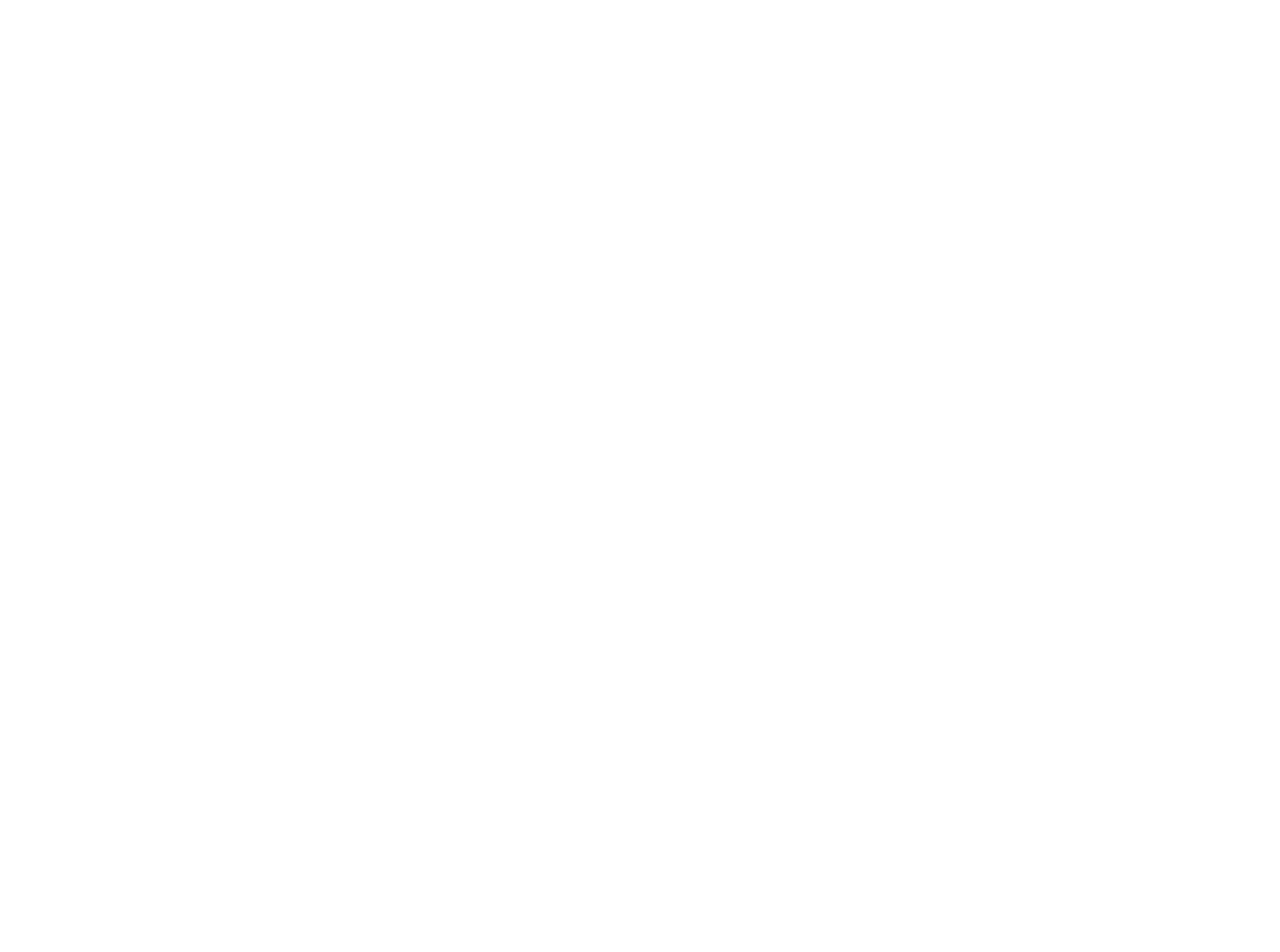
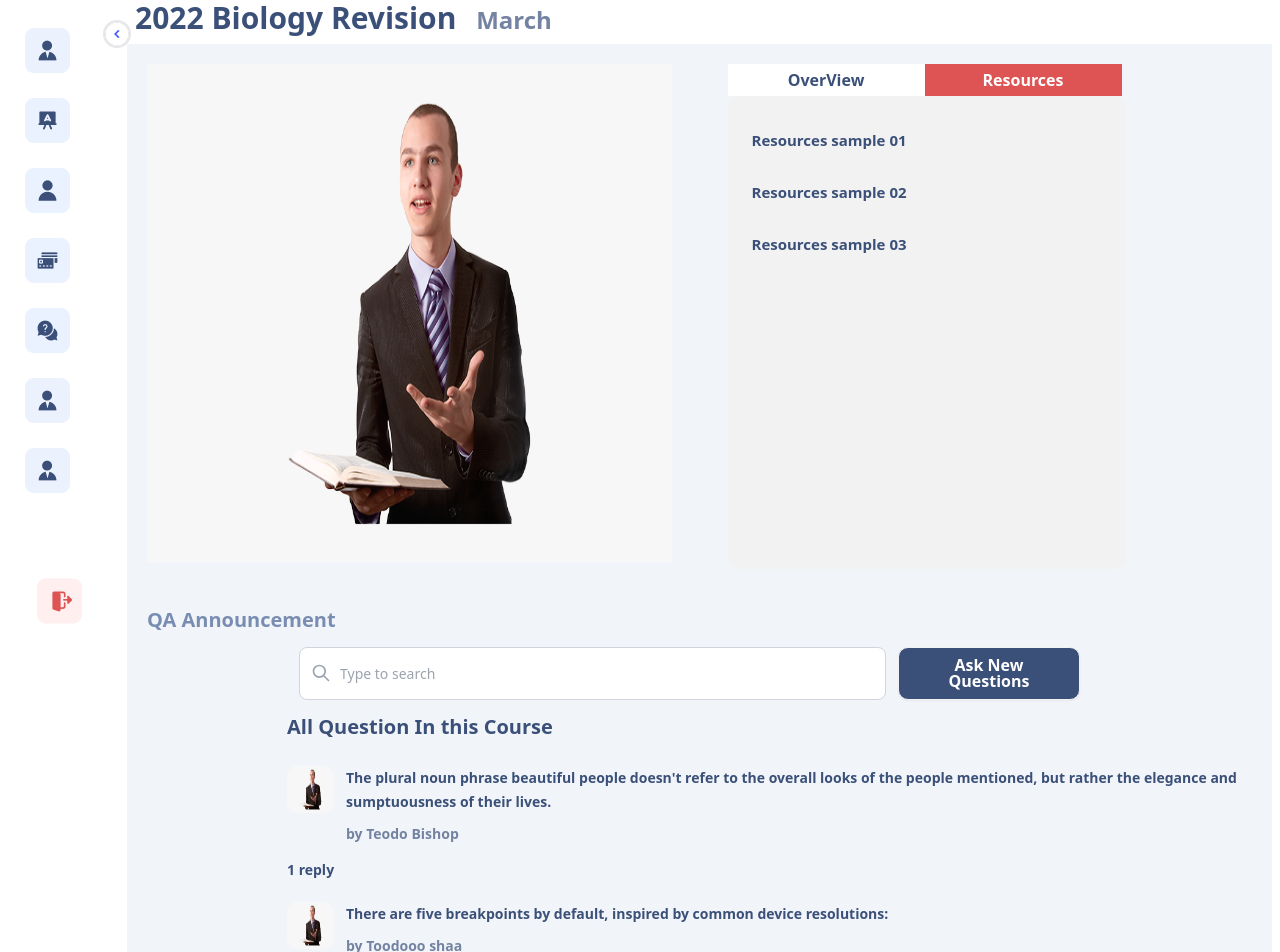
Before and after one commit to sachin96Boy/tution-frontend, a React (Vite) app: page /Note in a window 1280 px wide. Before the commit this address had no page. Shown: the part 80-1032 px from the top of the page. Before the commit the page ends 800 px from the top, so only its background shows below. Built offline with nearby package versions, Linux system fonts and the light colour scheme.

Commit message:
Updated pages and all page created

```diff
--- a/src/App.tsx
+++ b/src/App.tsx
@@ -5,6 +5,9 @@
 import ShoppingCart from "./components/Page/ShoppingCart";
 import RevitionLimit from "./components/Page/RevitionLimit";
 import Profile from "./components/Page/Profile";
+import Note from "./components/Page/Note";
+import Tab from "./components/Page/Tab";
+
 
 function App() {
   return (
@@ -17,6 +20,10 @@
           <Route path="/ShoppingCart" element={<ShoppingCart />}></Route>
           <Route path="/RevitionLimit" element={<RevitionLimit />}></Route>
           <Route path="/Profile" element={<Profile />}></Route>
+          <Route path="/Note" element={<Note/>}></Route>
+          <Route path="/Tab" element={<Tab/>}></Route>
+
+
 
 
           {/* <Route path="/" element={<TemplateDashboard />}></Route> */}
--- /dev/null
+++ b/src/components/NoteComponents.tsx
@@ -0,0 +1,56 @@
+import React from "react";
+
+interface NoteComponentProps {
+  imageURL: string;
+  button1: string;
+  button2: string;
+  items: string[]; // Update to accept an array of items
+}
+
+const NoteComponent: React.FunctionComponent<NoteComponentProps> = ({
+  imageURL,
+  button1,
+  button2,
+  items,
+}) => {
+  return (
+    <>
+      <div className="">
+        <img
+          src={imageURL}
+          className=" rounded-[10px] w-[789px] p-5 h-[537.63px]"
+          alt="Profile Picture"
+        />
+      </div>
+
+      <div>
+        <div>
+          <div role="tablist" className="p-5">
+            <a
+              role="tab"
+              className="tab bg-[#FFFFFF] w-[197px] rounded-[10px, 0px, 0px, 0px] text-[16px] text-[#3B5079] leading-4 font-bold "
+            >
+              {button1}
+            </a>
+            <a
+              role="tab"
+              className="tab tab-active w-[197px] rounded-[10px, 0px, 0px, 0px] bg-[#DE5353] text-[#FFFFFF] text-[16px] leading-4 font-bold"
+            >
+              {button2}
+            </a>
+            <ol className="menu bg-base-200 rounded-[10px] w-[398px] h-[473px] text-[15px] text-[#3B5079] leading-4 font-bold ">
+              {/* Map over items array and render each item */}
+              {items.map((item, index) => (
+                <li key={index} className="mt-5">
+                  <a>{item}</a>
+                </li>
+              ))}
+            </ol>
+          </div>
+        </div>
+      </div>
+    </>
+  );
+};
+
+export default NoteComponent;
--- a/src/components/Page/Classes.tsx
+++ b/src/components/Page/Classes.tsx
@@ -4,7 +4,7 @@
 function Classes() {
   return (
     <TemplateDashboard>
-      <p className="text-2xl text-left pl-2 pt-2 pb-3">My Classes</p>
+      <p className="text-left pl-2 pt-2 pb-3 font-bold  text-[#3B5079]  text-3xl">My Classes</p>
       <div className="p-2 rounded-[10px] bg-slate-100 w-full">
         <div className="grid grid-cols-1 sm:grid-cols-4 xl:grid-cols-6 md:grid-cols-3 lg:grid-cols-4 gap-6 p-6">
           <ClassComponent
--- /dev/null
+++ b/src/components/Page/Note.tsx
@@ -0,0 +1,61 @@
+import TemplateDashboard from "../TemplateDashboard";
+import NoteComponent from "../NoteComponents";
+import QAComponent from "../QAComponents";
+import MessageComponent from "../messageComponent";
+
+function Note() {
+  // Define an array of items
+  const items = [
+    "Resources sample 01",
+    "Resources sample 02",
+    "Resources sample 03",
+  ];
+
+  return (
+    <TemplateDashboard>
+       <h2 className="p-2 font-bold  text-[#3B5079]  text-3xl">
+          2022 Biology Revision{" "}
+          <span className="ml-3 text-[#7383A1] font-bold  text-2xl">
+            March
+          </span>{" "}
+        </h2>
+      <div className="grid grid-cols-1 gap-4 bg-slate-100 md:grid-cols-1 lg:grid-cols-2 xl:grid-cols-2 2xl:grid-cols-2 ">
+        {/* Pass the array of items to NoteComponent */}
+        <NoteComponent
+          imageURL="./src/assets/bio.png"
+          button1="OverView"
+          button2="Resources"
+          items={items}
+        />
+        {/* Add other components or elements if needed */}
+        <div className="grid grid-rows-1">
+          <QAComponent
+            Title="QA Announcement"
+            button="Ask New Questions"
+            subTitle="All Question In this Course"
+          />
+          <MessageComponent
+            imageUrl="./src/assets/bio.png"
+            imageUrl1="./src/assets/bio.png"
+            para="The plural noun phrase beautiful people doesn't refer to the overall looks of the people mentioned, but rather the elegance and sumptuousness of their lives."
+            Auther="by Teodo Bishop"
+            Auther1="by Toodooo shaa"
+            paragraph="There are five breakpoints by default, inspired by common device resolutions:"
+            reply="1 reply"
+          />
+          <MessageComponent
+            imageUrl="./src/assets/bio.png"
+            imageUrl1="./src/assets/bio.png"
+            para="The plural noun phrase beautiful people doesn't refer to the overall looks of the people mentioned, but rather the elegance and sumptuousness of their lives."
+            Auther="by Teodo Bishop"
+            Auther1="by Toodooo shaa"
+            paragraph="There are five breakpoints by default, inspired by common device resolutions:"
+            reply="2 reply"
+          />
+        </div>
+      </div>
+    </TemplateDashboard>
+  );
+}
+
+export default Note;
--- a/src/components/Page/Profile.tsx
+++ b/src/components/Page/Profile.tsx
@@ -23,7 +23,7 @@
     <>
       <TemplateDashboard>
         <p className="text-[#3B5079] font-bold text-[30px]">My Profile</p>
-        <div className="grid grid-cols-1 md:grid-cols-2 lg:grid-cols-3 xl:grid-cols-3 2xl:grid-cols-3 gap-10 p-5 bg-slate-100">
+        <div className="grid grid-cols-1 md:grid-cols-2 lg:grid-cols-4 xl:grid-cols-3 2xl:grid-cols-3 gap-10 p-5 bg-slate-100">
           <ProfileComponent
             imageUrl="./src/assets/bio.png"
             name={"Pathum Tzoo"}
--- a/src/components/Page/Revision.tsx
+++ b/src/components/Page/Revision.tsx
@@ -6,10 +6,10 @@
   return (
     <TemplateDashboard>
 
-        <p className="text-2xl text-left pl-5 pt-2 pb-2">
+        <p className=" text-left pl-5 pt-2 pb-2 font-bold  text-[#3B5079]  text-3xl">
           2022 Biology Revision
         </p>
-        <h1 className="p-3 ">By Lusia Guer</h1>
+        <h1 className="p-3 text-[#7383A1] font-bold  text-2xl ">By Lusia Guer</h1>
 
         <div className="p-5 rounded-[10px] bg-slate-100 text-white w-full ">
           <div className="grid grid-cols-1 xl:grid-cols-3 md:grid-cols-1 lg:grid-cols-2 2xl:grid-cols-4 gap-4">
--- a/src/components/Page/ShoppingCart.tsx
+++ b/src/components/Page/ShoppingCart.tsx
@@ -8,8 +8,8 @@
   return (
     <TemplateDashboard>
       <form>
-        <p className="text-2xl text-left pl-5 pt-2 pb-2">Shopping Cart</p>
-        <h1 className="p-3">02 courses in Cart</h1>
+        <p className="text-left pl-5 pt-2 pb-2 font-bold  text-[#3B5079]  text-3xl">Shopping Cart</p>
+        <h1 className="p-3 text-[#7383A1] font-bold  text-2xl">02 courses in Cart</h1>
 
         <div className="grid grid-cols-1 md:grid-cols-2 lg:grid-cols-3 xl:grid-cols-4 gap-8 p-5 rounded-lg pt-5 bg-slate-100 text-white">
           <div className="col-span-1 md:col-span-2 lg:col-span-3 xl:col-span-3">
--- /dev/null
+++ b/src/components/Page/Tab.tsx
@@ -0,0 +1,15 @@
+import React from 'react'
+
+function Tab() {
+  return (
+    <div role="tablist" className="tabs tabs-boxed">
+  <a role="tab" className="tab bg-[#FFFFFF] w-[192.5px] rounded-[10px, 0px, 0px, 0px] text-[16px] text-[#3B5079] leading-4 font-bold ">Tab 1</a>
+  <a role="tab" className="tab tab-active w-[192.5px] rounded-[10px, 0px, 0px, 0px] bg-[#DE5353] text-[#FFFFFF] text-[16px] leading-4 font-bold">Tab 2</a>
+  <ol className="menu bg-base-200 rounded-[10px] w-[398px] h-[500px] mt-5 text-[15px] text-[#3B5079] leading-4 font-bold ">
+            <span className="gap-4 rounded-[10px, 0px, 0px, 0px]  w-[390px]"></span>
+            </ol>
+</div>
+  )
+}
+
+export default Tab
--- a/src/components/Page/Teachers.tsx
+++ b/src/components/Page/Teachers.tsx
@@ -5,7 +5,7 @@
   return (
     <TemplateDashboard>
       <form>
-        <p className="text-2xl text-left pl-3 pt-2 pb-2">Teachers</p>
+        <p className="text-left pl-3 pt-2 pb-2 font-bold  text-[#3B5079]  text-3xl">Teachers</p>
         <div className="p-2 rounded-lg space-x-4 bg-slate-100 w-full">
           <div className="grid grid-cols-1 md:grid-cols-3 gap-12 p-5 xl:grid-cols-6 2xl:grid-cols-6 lg:grid-cols-4">
             <CardComponent
--- /dev/null
+++ b/src/components/QAComponents.tsx
@@ -0,0 +1,54 @@
+import React from "react";
+
+interface QAComponentProps {
+  Title: string;
+  button: string;
+  subTitle: string;
+}
+
+const QAComponent: React.FunctionComponent<QAComponentProps> = ({
+  Title,
+  button,
+  subTitle,
+}) => {
+  return (
+    <div className="grid grid-rows-1">
+      <div>
+        <p className="font-bold text-[#798DB2] text-[20px] ml-5">{Title}</p>
+      </div>
+      <div className="flex gap-3 p-3">
+        <div className="lg:block mr-auto ml-40 relative w-[587px] h-[52.7pxs]">
+          <p className="pl-3 items-center flex absolute inset-y-0 left-0 pointer-events-none">
+            <svg
+              className="w-5 h-5 text-gray-400"
+              fill="none"
+              viewBox="0 0 24 24"
+              stroke="currentColor"
+              strokeWidth="2"
+            >
+              <path
+                strokeLinecap="round"
+                strokeLinejoin="round"
+                d="M21 21l-6-6m2-5a7 7 0 11-14 0 7 7 0 0114 0z"
+              />
+            </svg>
+          </p>
+          <input
+            placeholder="Type to search"
+            type="search"
+            className="border border-gray-300 focus:ring-red-600 focus:border--600 sm:text-sm rounded-lg pt-2 pb-2 pl-10 px-8 py-8 w-[587px] h-[52.7px]"
+          />
+        </div>
+        <button className="btn w-[182px] h-[52.7px] rounded-[10px] bg-[#3B5079] text-[#FFFFFF] text-[16px] leading-4 font-bold">
+          {button}
+        </button>
+      </div>
+
+      <p className="mr-auto ml-40 text-[#3B5079] font-bold text-[20px]">
+        {subTitle}
+      </p>
+    </div>
+  );
+};
+
+export default QAComponent;
--- /dev/null
+++ b/src/components/messageComponent.tsx
@@ -0,0 +1,63 @@
+import React from "react";
+
+interface MessageComponentProps {
+  imageUrl: string;
+  imageUrl1: string;
+  para: string;
+  Auther: string;
+  reply: string;
+  paragraph: string;
+  Auther1: string;
+}
+
+const MessageComponent: React.FunctionComponent<MessageComponentProps> = ({
+  imageUrl,
+  imageUrl1,
+  para,
+  Auther,
+  reply,
+  paragraph,
+  Auther1,
+}) => {
+  return (
+    <div className="grid grid-rows-1">
+      <div className="inline-flex mr-auto ml-40 w-full mt-6">
+        <img
+          src={imageUrl}
+          className=" rounded-[10px] w-[47px] h-[47px]"
+          alt="Profile Picture"
+        />
+        <div className="flex flex-col ml-3">
+          <p className="text-[14px] text-[#3B5079] leading-6 tracking-normal font-bold">
+            {para}
+          </p>
+          <p className="text-[#7383A1] mt-3 text-[14px] leading-4 font-bold">
+            {Auther}
+          </p>
+        </div>
+      </div>
+      <p className="mr-auto ml-40 mt-5 text-[14px] leading-4 font-bold text-[#3B5079]">
+        {reply}
+      </p>
+
+      <div className="inline-flex mr-auto ml-40 w-full mt-6">
+        <img
+          src={imageUrl1}
+          className=" rounded-[10px] w-[47px] h-[47px]"
+          alt="Profile Picture"
+        />
+        <div className="flex flex-col ml-3">
+          <p className="text-[14px] text-[#3B5079] leading-6 tracking-normal font-bold">
+            {paragraph}
+          </p>
+          <p className="text-[#7383A1] mt-3 text-[14px] leading-4 font-bold">
+            {Auther1}
+          </p>
+          <hr className=" mt-6 w-full border-gray-300" />
+        </div>
+      </div>
+    </div>
+  );
+};
+
+export default MessageComponent;
--- a/src/components/sidebar/Sidebar.tsx
+++ b/src/components/sidebar/Sidebar.tsx
@@ -111,11 +111,25 @@
               }`}
             />
           </Link>
+        </li>   <li>
+          <Link
+            to={"/Note"}
+            className="flex items-center p-3 rounded-lg dark:text-white hover:bg-red-500 dark:hover:bg-red-500 group"
+          >
+            <img
+              src="./src/assets/men.png"
+              className={`cursor-pointer duration-500 ${
+                open && "rotate-[360deg]"
+              }`}
+            />
+          </Link>
         </li>
+
+
 
         <li className="mt-12  mb-4">
           <Link
-            to={"/"}
+            to={"/Tab"}
             className="flex items-center p-6 text-gray-900 rounded-lg dark:text-white hover:bg-red-500 dark:hover:bg-red-500 group"
           >
             <img
```
